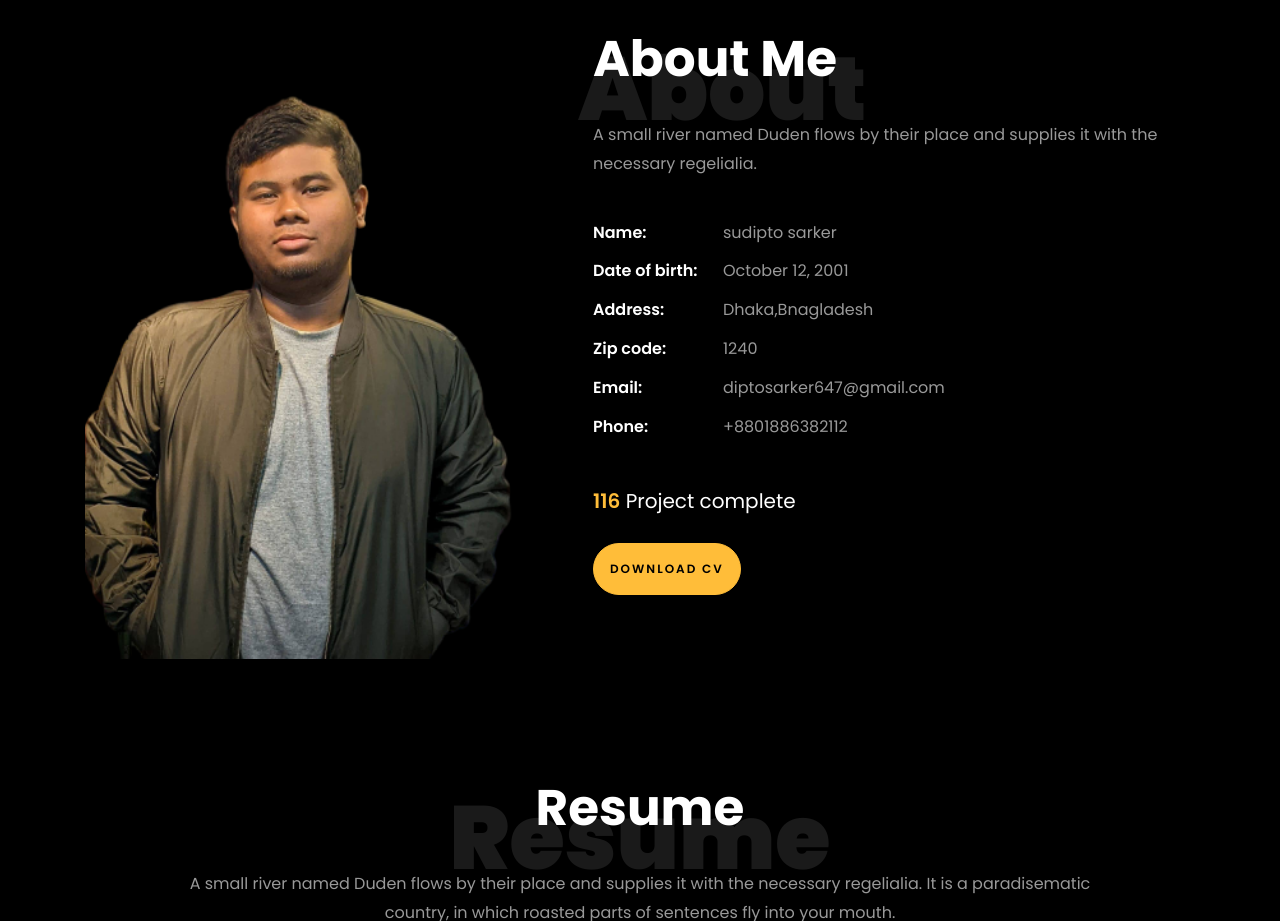
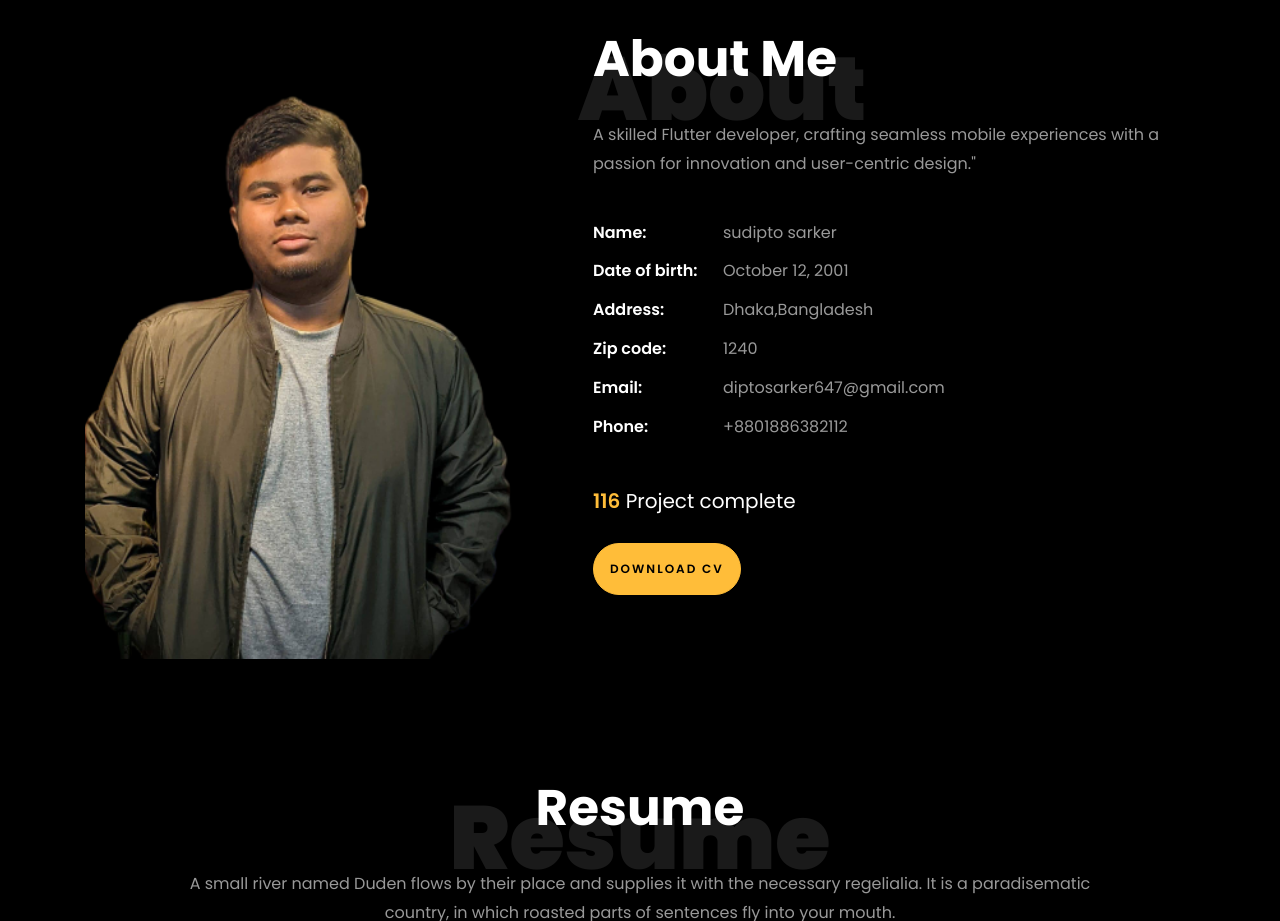
Before and after one commit to sudipto-dev-app/sudipto_portfiolio, a plain HTML site: page index.html in a window 1280 px wide. Shown: the part 840-1761 px from the top of the page. Drawn offline with Linux system fonts and the light colour scheme; animation ran at ten frames a second; files whose address does not match are found by name.

Commit message:
Update index.html

```diff
--- a/index.html
+++ b/index.html
@@ -102,11 +102,11 @@
 		          <div class="col-md-12 heading-section ftco-animate">
 		          	<h1 class="big">About</h1>
 		            <h2 class="mb-4">About Me</h2>
-		            <p>A small river named Duden flows by their place and supplies it with the necessary regelialia.</p>
+		            <p>A skilled Flutter developer, crafting seamless mobile experiences with a passion for innovation and user-centric design."</p>
 		            <ul class="about-info mt-4 px-md-0 px-2">
 		            	<li class="d-flex"><span>Name:</span> <span>sudipto sarker</span></li>
 		            	<li class="d-flex"><span>Date of birth:</span> <span>October 12, 2001</span></li>
-		            	<li class="d-flex"><span>Address:</span> <span>Dhaka,Bnagladesh</span></li>
+		            	<li class="d-flex"><span>Address:</span> <span>Dhaka,Bangladesh</span></li>
 		            	<li class="d-flex"><span>Zip code:</span> <span>1240</span></li>
 		            	<li class="d-flex"><span>Email:</span> <span>diptosarker647@gmail.com</span></li>
 		            	<li class="d-flex"><span>Phone: </span> <span>+8801886382112</span></li>
```
